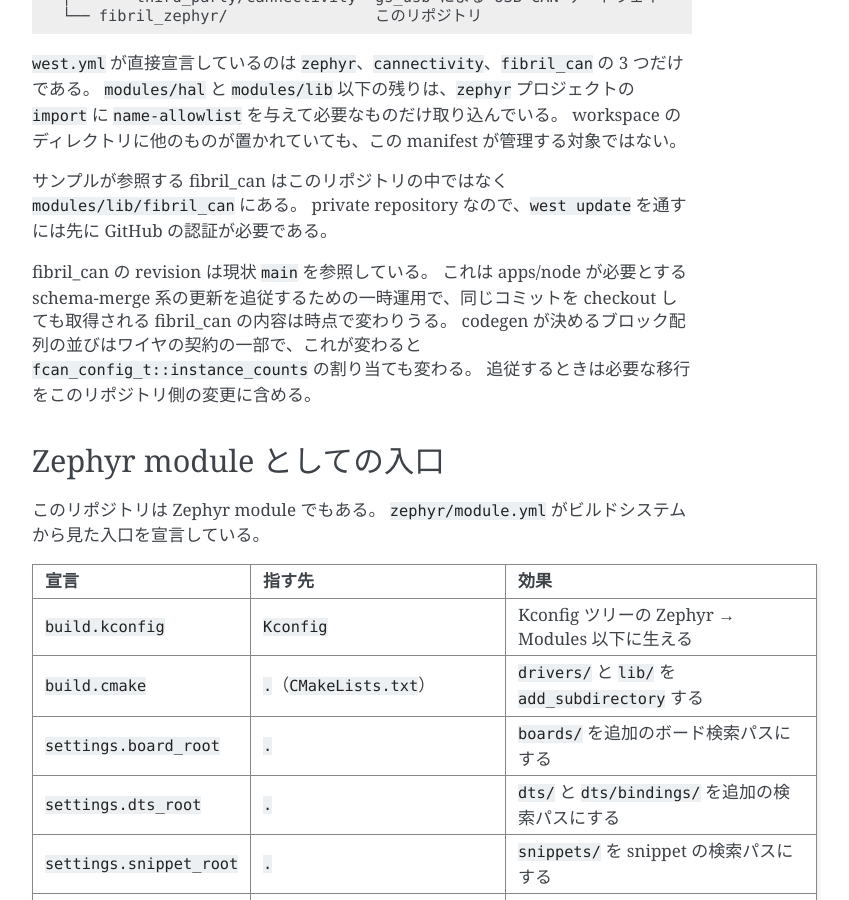
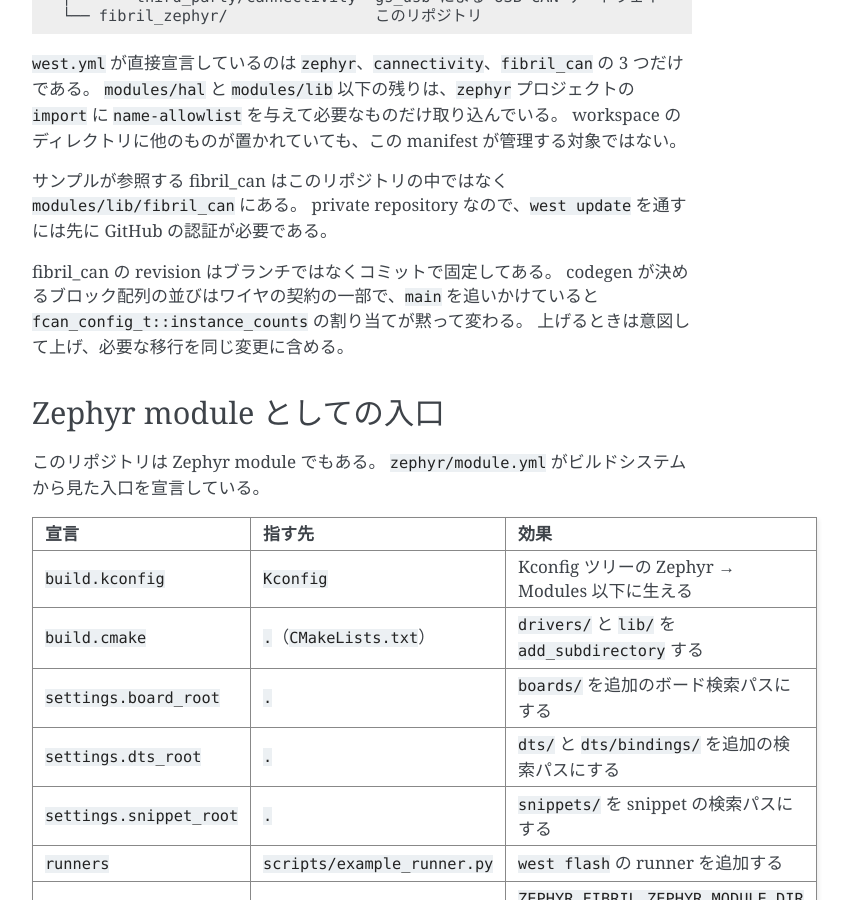
Before and after one commit to ForteFibre/fibril_zephyr, a Sphinx documentation site: the page built from doc/overview.md, in a window 1280 px wide and 900 px high, scrolled down 610 px. Shown: the whole window, without its empty margins (388-1237 px from the left). Built offline with Sphinx 7.4.7, drawn with Linux system fonts in a browser that asks for light colours.

Commit message:
chore(west): fibril_can を main のマージコミットで固定し直す
apps/node が必要としていた fibril_can 側の変更は main に入った。
#55 が schema のマージ（node schema と全ブロック型の型定義をまとめて
codegen に渡す経路）を、#56 が fcan_codegen の解決と生成ヘッダの
zephyr_library への配布を入れている。

そのため `main` を追う一時運用をやめ、#56 のマージコミット
dedeacd8c35dee269be0c8da79e6e96af16d179a に固定する。
codegen が決めるブロック配列の並びはワイヤの契約の一部で、
`fcan_config_t::instance_counts` の割り当てがそこに依存する。
ブランチを追いかけると同じコミットを checkout しても中身が変わるため、
固定に戻したうえで上げるときに移行を同じ変更へ含める運用に戻す。

v0.1.2 より後なので、指せるタグはまだない。

確認:
  FCAN_CODEGEN=<colcon で建てた CLI> west twister -T apps -T app -T tests --integration
  → 14 passed / 5 built(not run) / 0 failed / 0 errored
  sphinx-build -W → build succeeded

Co-Authored-By: Claude Opus 5 (1M context) <noreply@anthropic.com>

```diff
--- a/doc/overview.md
+++ b/doc/overview.md
@@ -31,10 +31,9 @@ workspace のディレクトリに他のものが置かれていても、この
 サンプルが参照する fibril_can はこのリポジトリの中ではなく `modules/lib/fibril_can` にある。
 private repository なので、`west update` を通すには先に GitHub の認証が必要である。
 
-fibril_can の revision は現状 `main` を参照している。
-これは apps/node が必要とする schema-merge 系の更新を追従するための一時運用で、同じコミットを checkout しても取得される fibril_can の内容は時点で変わりうる。
-codegen が決めるブロック配列の並びはワイヤの契約の一部で、これが変わると `fcan_config_t::instance_counts` の割り当ても変わる。
-追従するときは必要な移行をこのリポジトリ側の変更に含める。
+fibril_can の revision はブランチではなくコミットで固定してある。
+codegen が決めるブロック配列の並びはワイヤの契約の一部で、`main` を追いかけていると `fcan_config_t::instance_counts` の割り当てが黙って変わる。
+上げるときは意図して上げ、必要な移行を同じ変更に含める。
 
 ## Zephyr module としての入口
 
```
Also changed, not shown: west.yml (+11 -5 lines).
